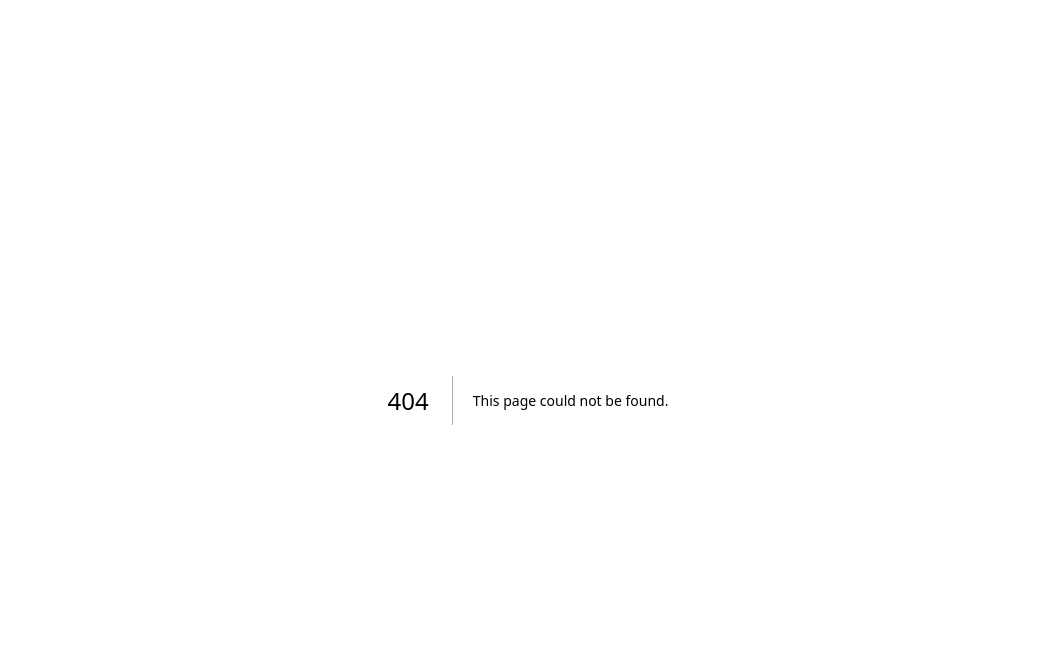
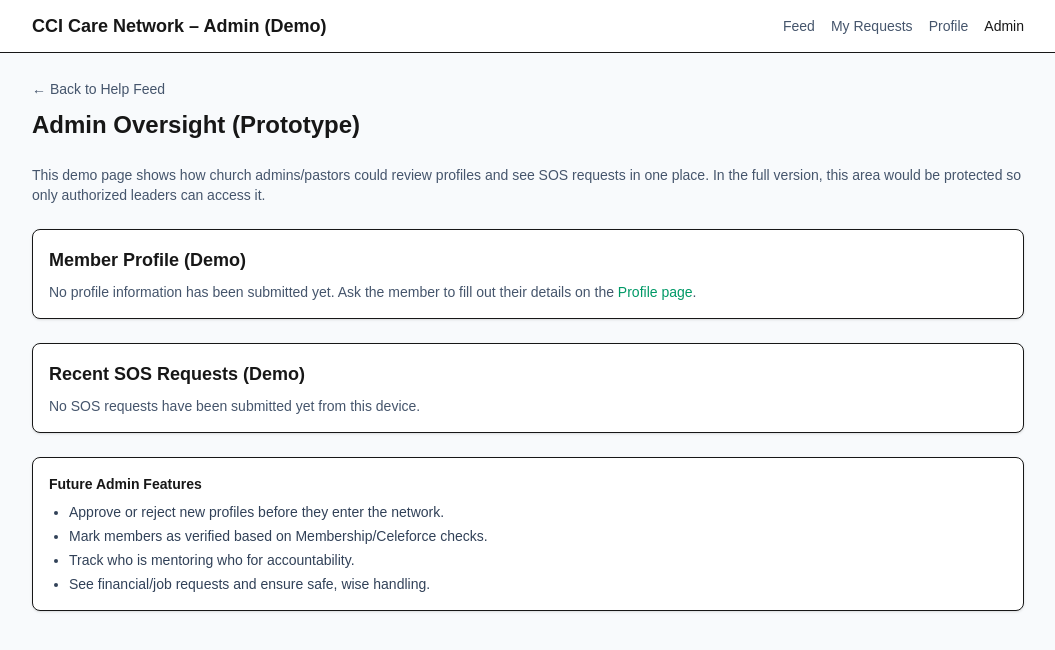
Before and after one commit to DavidAjose7559/cci-care, a Next.js app: page /admin in a window 1280 px wide. Before the commit this address had no page. Shown: the top 650 px of the page, without its empty margins (112-1167 px from the left). Built offline with nearby package versions, Linux system fonts and the light colour scheme.

Commit message:
Add admin demo dashboard for profiles and SOS requests

```diff
--- /dev/null
+++ b/src/app/admin/page.js
@@ -0,0 +1,196 @@
+"use client";
+
+import Link from "next/link";
+import { useEffect, useState } from "react";
+
+export default function AdminPage() {
+  const [profile, setProfile] = useState(null);
+  const [requests, setRequests] = useState([]);
+  const [loaded, setLoaded] = useState(false);
+
+  useEffect(() => {
+    if (typeof window === "undefined") return;
+
+    try {
+      const storedProfile = window.localStorage.getItem("cci-profile");
+      if (storedProfile) {
+        setProfile(JSON.parse(storedProfile));
+      }
+
+      const storedRequests = window.localStorage.getItem("cci-help-requests");
+      if (storedRequests) {
+        const parsed = JSON.parse(storedRequests);
+        if (Array.isArray(parsed)) {
+          setRequests(parsed);
+        }
+      }
+    } catch (err) {
+      console.error("Error loading admin data:", err);
+    } finally {
+      setLoaded(true);
+    }
+  }, []);
+
+  return (
+    <div className="min-h-screen bg-slate-50">
+      {/* Top Bar */}
+      <header className="w-full border-b bg-white">
+        <div className="mx-auto max-w-5xl flex items-center justify-between px-4 py-3">
+          <div className="font-semibold text-lg">
+            CCI Care Network – Admin (Demo)
+          </div>
+          <nav className="flex gap-4 text-sm">
+            <Link href="/" className="text-slate-600 hover:underline">
+              Feed
+            </Link>
+            <Link href="/my-requests" className="text-slate-600 hover:underline">
+              My Requests
+            </Link>
+            <Link href="/profile" className="text-slate-600 hover:underline">
+              Profile
+            </Link>
+            <span className="font-medium">Admin</span>
+          </nav>
+        </div>
+      </header>
+
+      {/* Content */}
+      <main className="mx-auto max-w-5xl px-4 py-6 space-y-6">
+        <Link
+          href="/"
+          className="text-sm text-slate-600 hover:underline"
+        >
+          ← Back to Help Feed
+        </Link>
+
+        <h1 className="mt-2 text-2xl font-semibold">
+          Admin Oversight (Prototype)
+        </h1>
+        <p className="mt-1 text-sm text-slate-600">
+          This demo page shows how church admins/pastors could review profiles and
+          see SOS requests in one place. In the full version, this area would be
+          protected so only authorized leaders can access it.
+        </p>
+
+        {/* Profile section */}
+        <section className="rounded-lg border bg-white p-4 shadow-sm">
+          <h2 className="text-lg font-semibold mb-2">
+            Member Profile (Demo)
+          </h2>
+          {!loaded && (
+            <p className="text-sm text-slate-500">
+              Loading profile…
+            </p>
+          )}
+          {loaded && !profile && (
+            <p className="text-sm text-slate-600">
+              No profile information has been submitted yet.
+              Ask the member to fill out their details on the{" "}
+              <Link href="/profile" className="text-emerald-600 hover:underline">
+                Profile page
+              </Link>
+              .
+            </p>
+          )}
+          {profile && (
+            <div className="space-y-1 text-sm text-slate-700">
+              <p>
+                <span className="font-semibold">Name:</span> {profile.fullName || "—"}
+              </p>
+              <p>
+                <span className="font-semibold">Membership Training:</span>{" "}
+                {profile.membershipTraining || "—"}
+              </p>
+              <p>
+                <span className="font-semibold">Celeforce Training / Worker:</span>{" "}
+                {profile.celeforceTraining || "—"}
+              </p>
+              <p>
+                <span className="font-semibold">Attendance frequency:</span>{" "}
+                {profile.attendance || "—"}
+              </p>
+              <p>
+                <span className="font-semibold">How long in CCI:</span>{" "}
+                {profile.howLong || "—"}
+              </p>
+              <p>
+                <span className="font-semibold">First time at CCI Toronto:</span>{" "}
+                {profile.firstTime || "—"}
+              </p>
+              <p className="mt-2 text-xs text-slate-500">
+                In the full version, admins could mark this profile as{" "}
+                <span className="font-semibold">“verified”</span> and add internal
+                notes or connect this member to mentors/mentees.
+              </p>
+            </div>
+          )}
+        </section>
+
+        {/* SOS requests section */}
+        <section className="rounded-lg border bg-white p-4 shadow-sm">
+          <h2 className="text-lg font-semibold mb-2">
+            Recent SOS Requests (Demo)
+          </h2>
+          {!loaded && (
+            <p className="text-sm text-slate-500">
+              Loading requests…
+            </p>
+          )}
+          {loaded && requests.length === 0 && (
+            <p className="text-sm text-slate-600">
+              No SOS requests have been submitted yet from this device.
+            </p>
+          )}
+          {requests.length > 0 && (
+            <div className="space-y-3">
+              {requests.map((req) => (
+                <article
+                  key={req.id}
+                  className="rounded-md border bg-slate-50 p-3 text-sm"
+                >
+                  <div className="flex items-start justify-between gap-3">
+                    <div>
+                      <p className="font-semibold">
+                        {req.title}
+                      </p>
+                      <p className="text-xs text-slate-500 mt-0.5">
+                        Type: {req.type} · From: {req.name}
+                        {req.createdByMe && " · (created from this demo account)"}
+                      </p>
+                    </div>
+                    {req.urgent && (
+                      <span className="rounded-full bg-red-100 px-2 py-1 text-[10px] font-semibold text-red-700">
+                        Urgent
+                      </span>
+                    )}
+                  </div>
+                  <p className="mt-2 text-slate-700">
+                    {req.description}
+                  </p>
+                  <p className="mt-2 text-[11px] text-slate-500">
+                    In the full version, admins could:
+                    approve visibility, assign helpers, or connect this to an
+                    existing mentoring relationship.
+                  </p>
+                </article>
+              ))}
+            </div>
+          )}
+        </section>
+
+        {/* Future section */}
+        <section className="rounded-lg border bg-white p-4 shadow-sm">
+          <h2 className="text-sm font-semibold mb-2">
+            Future Admin Features
+          </h2>
+          <ul className="list-disc pl-5 text-sm text-slate-700 space-y-1">
+            <li>Approve or reject new profiles before they enter the network.</li>
+            <li>Mark members as verified based on Membership/Celeforce checks.</li>
+            <li>Track who is mentoring who for accountability.</li>
+            <li>See financial/job requests and ensure safe, wise handling.</li>
+          </ul>
+        </section>
+      </main>
+    </div>
+  );
+}
--- a/src/app/page.js
+++ b/src/app/page.js
@@ -74,9 +74,9 @@ export default function Home() {
             <Link href="/profile" className="text-slate-600 hover:underline">
               Profile
             </Link>
-            <a href="#" className="text-slate-600">
-              Admin
-            </a>
+            <Link href="/admin" className="text-slate-600 hover:underline">
+    Admin
+  </Link>
           </nav>
         </div>
       </header>
```
